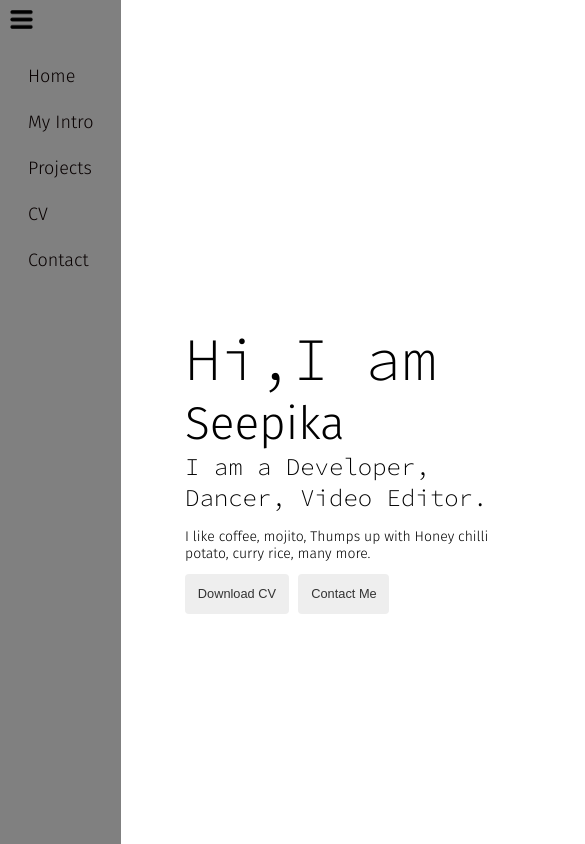
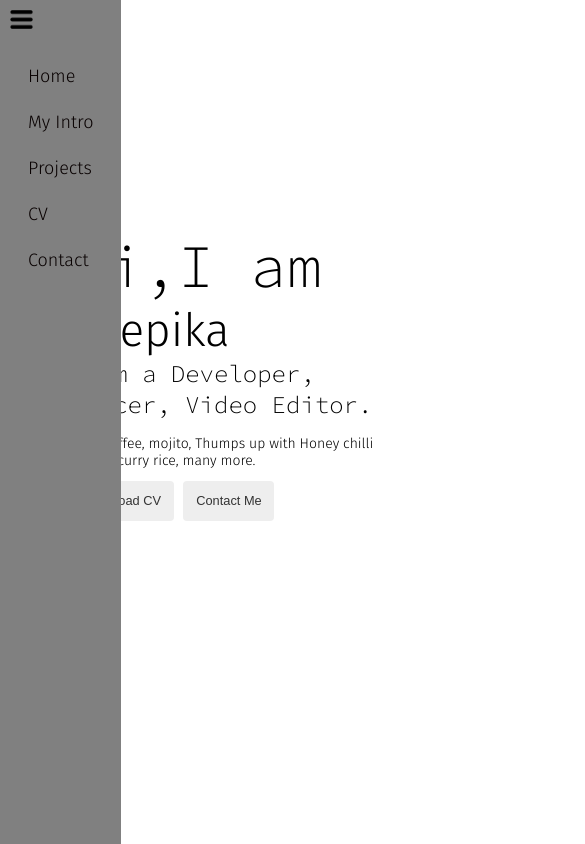
Before and after one commit to seepika/my-portfolio, a plain HTML site: page index.html in a window 390 px wide. Shown: the top 844 px of the page, 585 px wide, since content can reach past the window. Drawn offline with Linux system fonts and the light colour scheme.

Commit message:
Add files via upload

```diff
--- a/style.css
+++ b/style.css
@@ -205,10 +205,10 @@ h2 {
    display: none;
 }
 .infomain{
-    padding:0 140px;
+    padding:0 25px;
     display: flex;
     flex-direction: column;
-    margin-top: 193px;
+    margin-top: 100px;
     margin-left: 45px;
 }
 .projectcontainer{
```
